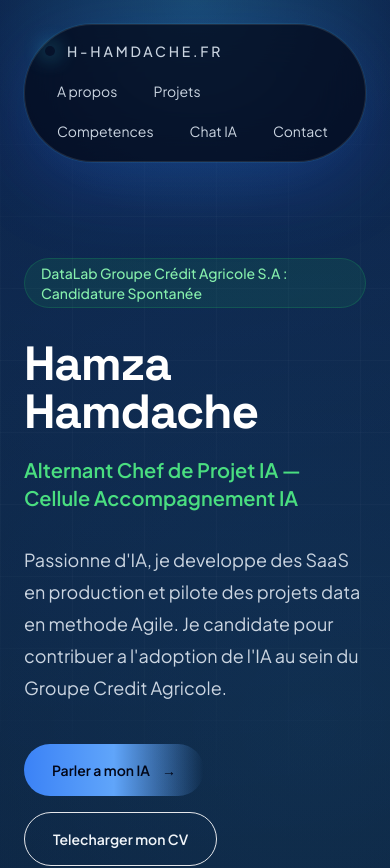
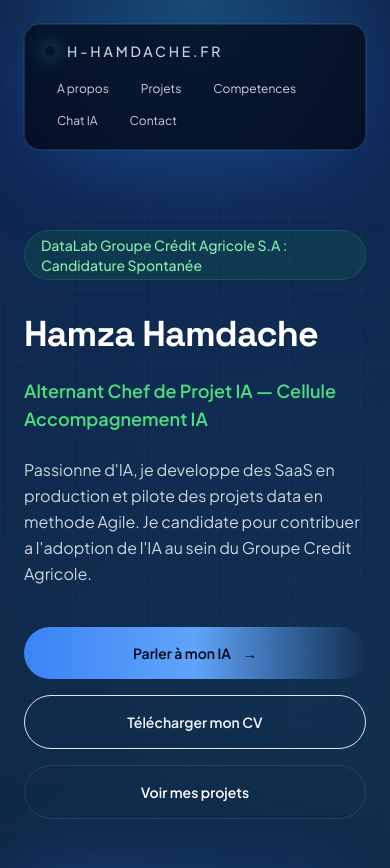
Before and after one commit to Hamza-037/Site-IA-, a Next.js app: page / in a window 390 px wide. Shown: the top 868 px of the page. Built offline with nearby package versions, Linux system fonts and the light colour scheme.

Commit message:
responsiv

```diff
--- a/app/page.tsx
+++ b/app/page.tsx
@@ -122,21 +122,21 @@ export default function Home() {
           initial={{ opacity: 0, y: -18 }}
           animate={{ opacity: 1, y: 0 }}
           transition={{ duration: 0.5 }}
-          className="sticky top-4 z-30 mb-10 rounded-full border border-white/10 bg-slate-950/70 px-5 py-4 shadow-glow backdrop-blur-xl"
+          className="sticky top-4 z-30 mb-6 md:mb-10 rounded-2xl md:rounded-full border border-white/10 bg-slate-950/70 px-5 py-4 shadow-glow backdrop-blur-xl"
         >
           <div className="flex flex-col gap-4 md:flex-row md:items-center md:justify-between">
             <div className="flex items-center gap-3">
-              <div className="h-2.5 w-2.5 rounded-full bg-cyan-300 shadow-[0_0_20px_rgba(74,231,255,0.9)]" />
+              <div className="h-2.5 w-2.5 shrink-0 rounded-full bg-cyan-300 shadow-[0_0_20px_rgba(74,231,255,0.9)]" />
               <p className="text-sm font-medium uppercase tracking-[0.2em] text-slate-300">
                 h-hamdache.fr
               </p>
             </div>
-            <nav className="flex flex-wrap gap-3 text-sm text-slate-300">
+            <nav className="flex flex-wrap gap-2 md:gap-3 text-sm text-slate-300">
               {navItems.map((item) => (
                 <a
                   key={item.href}
                   href={item.href}
-                  className="rounded-full px-3 py-1 transition hover:bg-white/5 hover:text-white"
+                  className="rounded-full px-3 py-1 transition hover:bg-white/5 hover:text-white text-xs md:text-sm"
                 >
                   {item.label}
                 </a>
@@ -158,37 +158,37 @@ export default function Home() {
                 DataLab Groupe Crédit Agricole S.A : Candidature Spontanée
               </span>
               <h1
-                className={`${headingFont.className} mt-8 text-5xl font-bold leading-none tracking-tight text-white sm:text-6xl md:text-7xl`}
+                className={`${headingFont.className} mt-8 text-4xl sm:text-5xl md:text-7xl font-bold leading-tight tracking-tight text-white`}
               >
                 Hamza Hamdache
               </h1>
-              <p className="mt-5 text-xl font-semibold text-green-400 md:text-2xl">
+              <p className="mt-5 text-lg md:text-2xl font-semibold text-green-400">
                 Alternant Chef de Projet IA — Cellule Accompagnement IA
               </p>
-              <p className="mt-8 max-w-2xl text-lg leading-8 text-slate-300 md:text-xl">
+              <p className="mt-6 md:mt-8 max-w-2xl text-base md:text-xl leading-relaxed text-slate-300">
                 Passionne d'IA, je developpe des SaaS en production et pilote
                 des projets data en methode Agile. Je candidate pour contribuer
                 a l'adoption de l'IA au sein du Groupe Credit Agricole.
               </p>
-              <div className="mt-10 flex flex-wrap items-center gap-4">
+              <div className="mt-10 flex flex-col md:flex-row md:flex-wrap items-stretch md:items-center gap-4">
                 <a
                   href="#chat-ia"
-                  className="group inline-flex items-center gap-3 rounded-full bg-gradient-to-r from-blue-500 via-blue-400 to-cyan-300 px-7 py-4 text-sm font-semibold text-slate-950 transition duration-300 hover:scale-[1.02] hover:shadow-[0_12px_45px_rgba(74,231,255,0.24)]"
+                  className="group inline-flex justify-center items-center gap-3 rounded-full bg-gradient-to-r from-blue-500 via-blue-400 to-cyan-300 px-7 py-4 text-sm font-semibold text-slate-950 transition duration-300 hover:scale-[1.02] hover:shadow-[0_12px_45px_rgba(74,231,255,0.24)] w-full md:w-auto text-center"
                 >
-                  Parler a mon IA
+                  Parler à mon IA
                   <span className="transition group-hover:translate-x-1">→</span>
                 </a>
                 <a
                   href="/cv.pdf"
                   target="_blank"
                   rel="noopener noreferrer"
-                  className="rounded-full border border-cyan-400/40 bg-cyan-400/10 px-7 py-4 text-sm font-semibold text-cyan-300 transition duration-300 hover:bg-cyan-400/20 hover:shadow-[0_0_15px_rgba(74,231,255,0.3)]"
+                  className="rounded-full flex justify-center border border-cyan-400/40 bg-cyan-400/10 px-7 py-4 text-sm font-semibold text-cyan-300 transition duration-300 hover:bg-cyan-400/20 hover:shadow-[0_0_15px_rgba(74,231,255,0.3)] w-full md:w-auto text-center"
                 >
-                  Telecharger mon CV
+                  Télécharger mon CV
                 </a>
                 <a
                   href="#projets"
-                  className="rounded-full border border-white/10 px-7 py-4 text-sm font-semibold text-white transition hover:border-cyan-300/40 hover:bg-white/5"
+                  className="rounded-full flex justify-center border border-white/10 px-7 py-4 text-sm font-semibold text-white transition hover:border-cyan-300/40 hover:bg-white/5 w-full md:w-auto text-center"
                 >
                   Voir mes projets
                 </a>
--- a/components/ChatWidget.tsx
+++ b/components/ChatWidget.tsx
@@ -112,7 +112,7 @@ export default function ChatWidget() {
       transition={{ duration: 0.5, ease: [0.22, 1, 0.36, 1] }}
       className="w-full max-w-3xl mx-auto"
     >
-      <div className="overflow-hidden rounded-[2rem] border border-white/10 bg-slate-950/80 shadow-glow backdrop-blur-xl flex flex-col h-[600px]">
+      <div className="overflow-hidden rounded-2xl md:rounded-[2rem] border border-white/10 bg-slate-950/80 shadow-glow backdrop-blur-xl flex flex-col h-[75vh] min-h-[500px] max-h-[800px] md:h-[600px]">
 
         {/* Header minimaliste */}
         <div className="flex items-center justify-between border-b border-white/10 px-6 py-4 bg-white/[0.02]">
```
